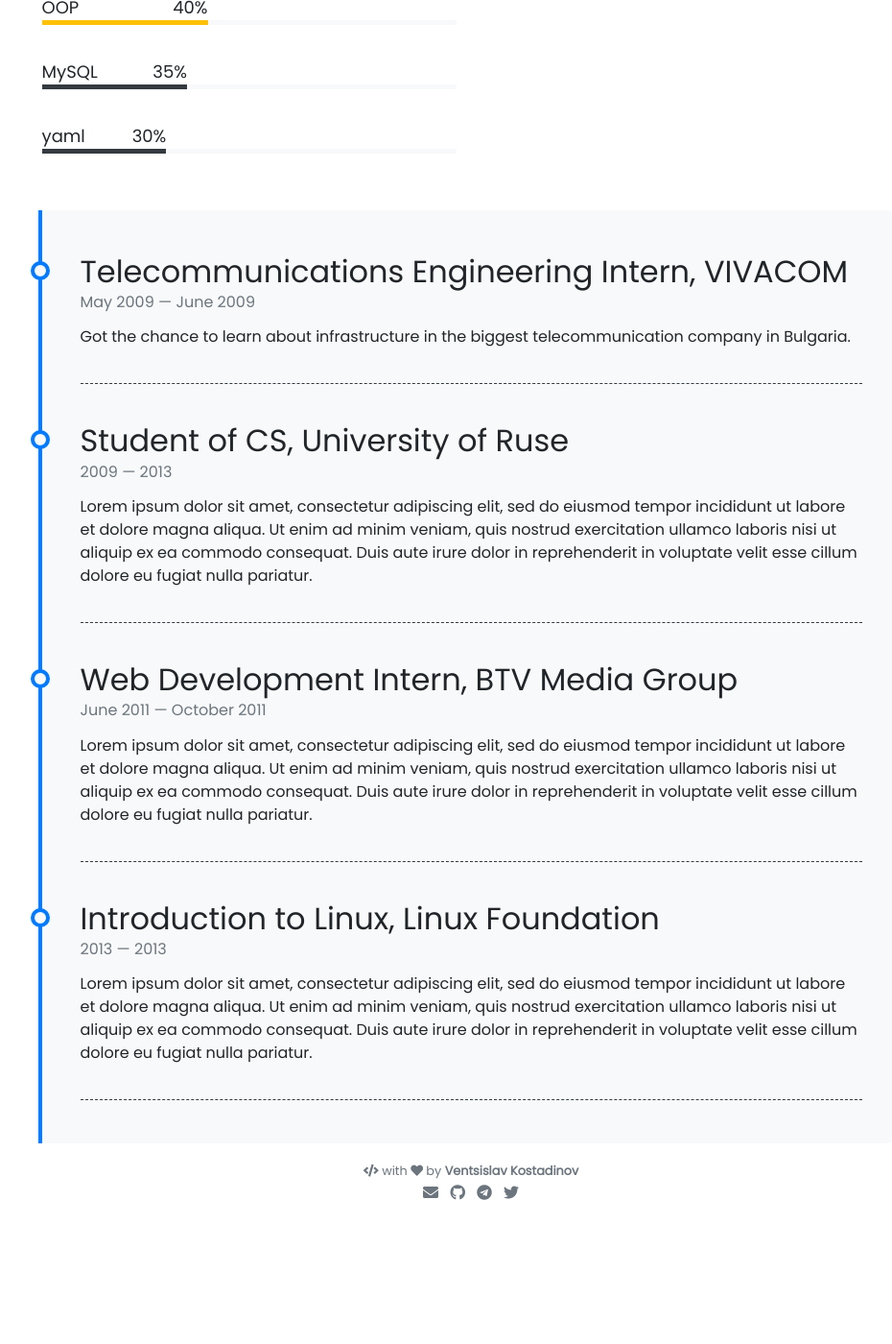
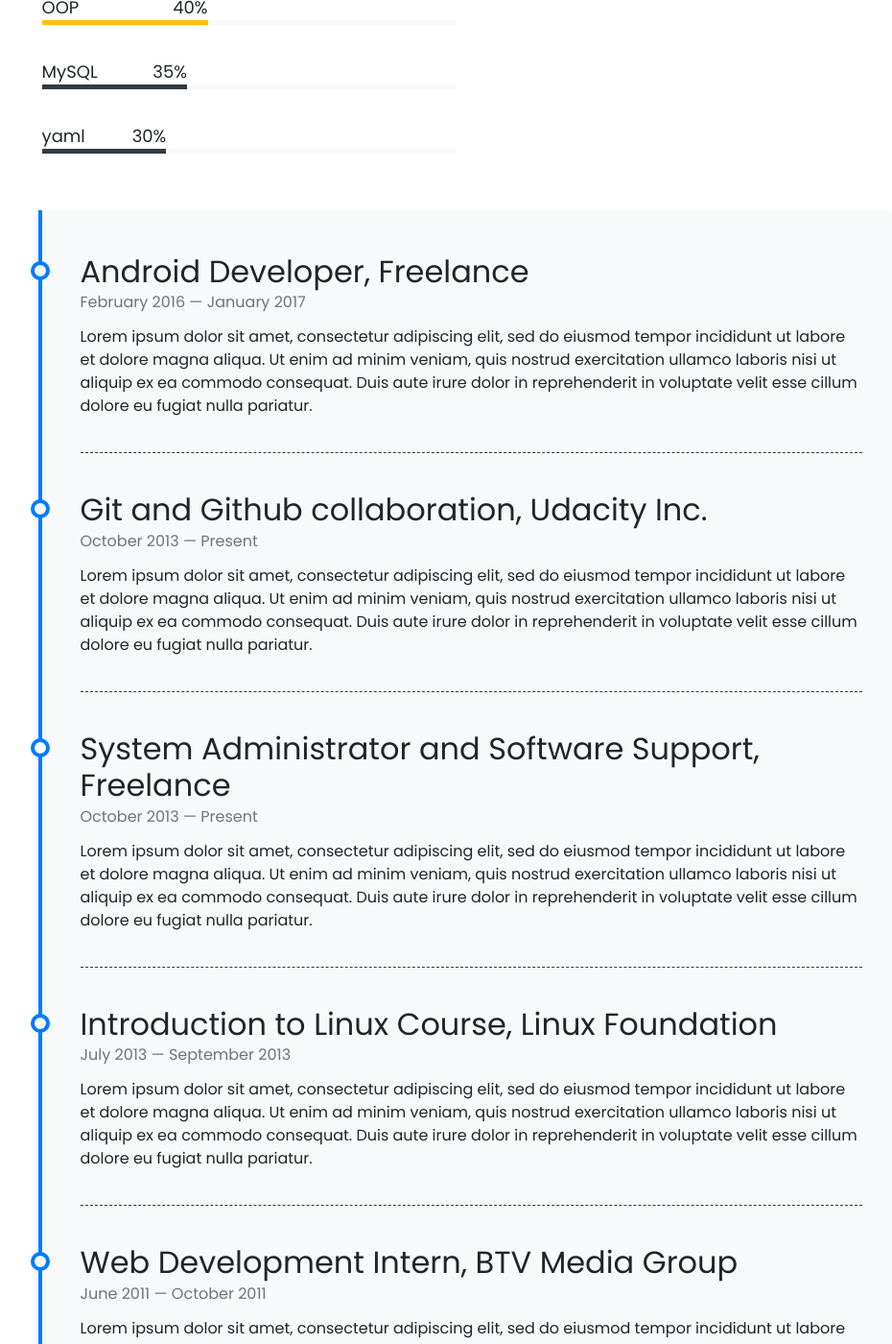
Before and after one commit to clappingmonkey/personal-site, a Jekyll site: the page built from pages/about.md, in a window 1280 px wide and 1400 px high, scrolled down 817 px. Shown: the whole window at 96% size, without its empty margins (149-1079 px from the left). Built offline with Jekyll 4.4.1, drawn with Linux system fonts in a browser that asks for light colours; nearby versions of some CDN libraries; before the commit the page ends 2088 px from its top, so only the background shows below that; some of the changed text lies outside the part shown.

Commit message:
added the other things from the cv into timeline

```diff
--- a/_data/timeline.yml
+++ b/_data/timeline.yml
@@ -1,12 +1,33 @@
-- title: Telecommunications Engineering Intern, VIVACOM
-  from: May 2009
-  to: June 2009
-  description: Got the chance to learn about infrastructure in the biggest telecommunication
-               company in Bulgaria.
+- title: Android Developer, Freelance
+  from: February 2016
+  to: January 2017
+  description: Lorem ipsum dolor sit amet, consectetur adipiscing elit,
+               sed do eiusmod tempor incididunt ut labore et dolore magna aliqua.
+               Ut enim ad minim veniam, quis nostrud exercitation ullamco laboris
+               nisi ut aliquip ex ea commodo consequat. Duis aute irure dolor in
+               reprehenderit in voluptate velit esse cillum dolore eu fugiat nulla pariatur.
 
-- title: Student of CS, University of Ruse
-  from: 2009
-  to: 2013
+- title: Git and Github collaboration, Udacity Inc.
+  from: October 2013
+  to: Present
+  description: Lorem ipsum dolor sit amet, consectetur adipiscing elit,
+               sed do eiusmod tempor incididunt ut labore et dolore magna aliqua.
+               Ut enim ad minim veniam, quis nostrud exercitation ullamco laboris
+               nisi ut aliquip ex ea commodo consequat. Duis aute irure dolor in
+               reprehenderit in voluptate velit esse cillum dolore eu fugiat nulla pariatur.
+
+- title: System Administrator and Software Support, Freelance
+  from: October 2013
+  to: Present
+  description: Lorem ipsum dolor sit amet, consectetur adipiscing elit,
+               sed do eiusmod tempor incididunt ut labore et dolore magna aliqua.
+               Ut enim ad minim veniam, quis nostrud exercitation ullamco laboris
+               nisi ut aliquip ex ea commodo consequat. Duis aute irure dolor in
+               reprehenderit in voluptate velit esse cillum dolore eu fugiat nulla pariatur.
+
+- title: Introduction to Linux Course, Linux Foundation
+  from: July 2013
+  to: September 2013
   description: Lorem ipsum dolor sit amet, consectetur adipiscing elit,
                sed do eiusmod tempor incididunt ut labore et dolore magna aliqua.
                Ut enim ad minim veniam, quis nostrud exercitation ullamco laboris
@@ -22,11 +43,17 @@
                nisi ut aliquip ex ea commodo consequat. Duis aute irure dolor in
                reprehenderit in voluptate velit esse cillum dolore eu fugiat nulla pariatur.
 
-- title: Introduction to Linux, Linux Foundation
-  from: 2013
+- title: Student of CS, University of Ruse
+  from: 2009
   to: 2013
   description: Lorem ipsum dolor sit amet, consectetur adipiscing elit,
                sed do eiusmod tempor incididunt ut labore et dolore magna aliqua.
                Ut enim ad minim veniam, quis nostrud exercitation ullamco laboris
                nisi ut aliquip ex ea commodo consequat. Duis aute irure dolor in
                reprehenderit in voluptate velit esse cillum dolore eu fugiat nulla pariatur.
+
+- title: Telecommunications Engineering Intern, VIVACOM
+  from: May 2009
+  to: June 2009
+  description: Got the chance to learn about the main infrastructure used in voice telecommunication
+               in the biggest telecommunication company in Bulgaria.
```
